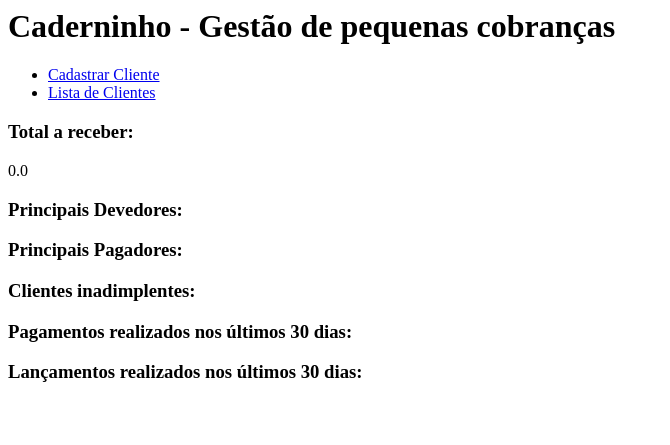
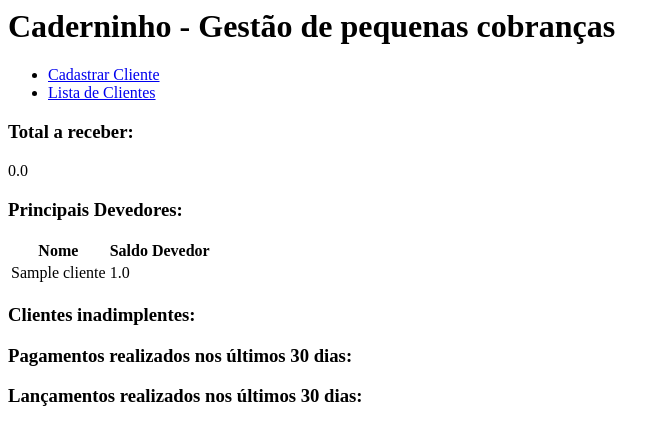
Before and after one commit to luciandalla/caderninho, a Flask app: page / in a window 1280 px wide. Shown: the top 445 px of the page, without its empty margins (0-670 px from the left). Run offline with Flask 2, Linux system fonts and the light colour scheme; the visitor is signed in with stand-in values (Sample User, id 1); tables that the repository leaves empty hold one stand-in row (values such as "Sample post").

Commit message:
Principais devedores na HOME

```diff
--- a/models/clientes.py
+++ b/models/clientes.py
@@ -6,6 +6,7 @@ class Clientes(db.Model):
     nome = db.Column(db.String(50), nullable=False)
     telefone = db.Column(db.String(20), nullable=False)
     email = db.Column(db.String(70), nullable=False)
+    saldo = db.Column(db.Float, nullable=False)
 
 
     def __repr__(self):
@@ -14,6 +15,11 @@ class Clientes(db.Model):
     @staticmethod
     def lista_clientes():
         clientes = Clientes.query.order_by(Clientes.nome)
+        return clientes
+
+    @staticmethod
+    def lista_clientes_por_saldo():
+        clientes = Clientes.query.order_by(Clientes.saldo.desc())
         return clientes
 
     @staticmethod
@@ -28,9 +34,10 @@ class Clientes(db.Model):
         email_validado = Validador.valida_email(email)
         telefone_validado = Validador.valida_telefone(telefone)
         dados_validados = nome_validado and email_validado and telefone_validado
+        saldo = 0
 
         if(dados_validados):
-            cliente = Clientes(nome=nome.upper(), telefone=telefone, email=email.upper())
+            cliente = Clientes(nome=nome.upper(), telefone=telefone, email=email.upper(), saldo=saldo)
             db.session.add(cliente)
             db.session.commit()
             mensagem = f"Cliente {nome} foi cadastrado com sucesso!"
@@ -68,3 +75,11 @@ class Clientes(db.Model):
                 return "Cliente deletado com sucesso!"
             except:
                 return "Não foi possível deletar. Cliente possui lançamentos vinculados!"
+
+    @staticmethod
+    def atualiza_saldo(id, valor):
+        cliente = Clientes.busca_cliente(id)
+        cliente.saldo = float(cliente.saldo) + float(valor)
+        db.session.add(cliente)
+        db.session.commit()
+        return f"Saldo alterado com sucesso!"
--- a/models/lancamentos.py
+++ b/models/lancamentos.py
@@ -36,24 +36,31 @@ class Lancamentos(db.Model):
         lancamento = Lancamentos(data=data, valor=valor, observacao=observacao, id_cliente=cliente_id)
         db.session.add(lancamento)
         db.session.commit()
+        Clientes.atualiza_saldo(cliente_id, valor)
         return 'Lançamento cadastrado com sucesso!'
 
     @staticmethod
     def altera_lancamento(id, data, valor, observacao, cliente_id):
         lancamento = Lancamentos.busca_lancamento(id)
+        diferenca_valor = float(valor) - float(lancamento.valor)
         lancamento.data = data
         lancamento.valor = valor
         lancamento.observacao = observacao
         lancamento.id_cliente = cliente_id
         db.session.add(lancamento)
         db.session.commit()
+        Clientes.atualiza_saldo(cliente_id, diferenca_valor)
         mensagem = f"Lançamento foi alterado com sucesso!"
         return mensagem
 
     @staticmethod
     def excluir_lancamento(id):
+            lancamento = Lancamentos.busca_lancamento(id)
+            cliente_id = lancamento.id_cliente
+            valor = float(lancamento.valor) * -1
             Lancamentos.query.filter_by(id=id).delete()
             db.session.commit()
+            Clientes.atualiza_saldo(cliente_id, valor)
             return "Lancamento deletado com sucesso!"
 
     @staticmethod
--- a/models/pagamentos.py
+++ b/models/pagamentos.py
@@ -35,24 +35,32 @@ class Pagamentos(db.Model):
         pagamento = Pagamentos(data=data, valor=valor, observacao=observacao, id_cliente=cliente_id)
         db.session.add(pagamento)
         db.session.commit()
+        valor = float(valor) * -1
+        Clientes.atualiza_saldo(cliente_id, valor)
         return 'Pagamento cadastrado com sucesso!'
 
     @staticmethod
     def altera_pagamento(id, data, valor, observacao, cliente_id):
         pagamento = Pagamentos.busca_pagamento(id)
+        diferenca_valor = float(pagamento.valor) - float(valor)
         pagamento.data = data
         pagamento.valor = valor
         pagamento.observacao = observacao
         pagamento.id_cliente = cliente_id
         db.session.add(pagamento)
         db.session.commit()
+        Clientes.atualiza_saldo(cliente_id, diferenca_valor)
         mensagem = f"Pagamento foi alterado com sucesso!"
         return mensagem
 
     @staticmethod
     def excluir_pagamento(id):
+            pagamento = Pagamentos.busca_pagamento(id)
+            cliente_id = pagamento.id_cliente
+            valor = float(pagamento.valor)
             Pagamentos.query.filter_by(id=id).delete()
             db.session.commit()
+            Clientes.atualiza_saldo(cliente_id, valor)
             return "Pagamento deletado com sucesso!"
 
     @staticmethod
--- a/templates/cliente-detalhes.html
+++ b/templates/cliente-detalhes.html
@@ -8,6 +8,8 @@
     <li>Telefone: {{ cliente.telefone }}</li>
     <li>E-mail: {{ cliente.email }}</li>
 </ul>
+
+<p>Saldo Devedor do cliente: R$ {{  cliente.saldo }}</p>
 
 <h3>Lançamentos</h3>
 <a href="{{ url_for('lancamento_novo', id=cliente.id) }}">Incluir lançamento</a>
--- a/templates/home.html
+++ b/templates/home.html
@@ -8,10 +8,27 @@
 <h3>Total a receber:</h3>
 <p>{{ valores_a_receber }}</p>
 
+<h3>Principais Devedores:</h3>
+<table>
+        <thead>
+            <tr>
+                <th>Nome</th>
+                <th>Saldo Devedor</th>
+            </tr>
+        </thead>
+        <tbody>
+            {% for devedor in devedores%}
+            <tr>
+                <td>{{ devedor.nome }}</td>
+                <td>{{ devedor.saldo }}</td>
+            </tr>
+            {% endfor %}
+        </tbody>
+</table>
 
-<h3>Principais Devedores:</h3>
 
-<h3>Principais Pagadores:</h3>
+
+
 
 <h3>Clientes inadimplentes:</h3>
 
--- a/views/gerais.py
+++ b/views/gerais.py
@@ -10,11 +10,17 @@ def total_a_receber():
     total = total_lancamentos - total_pagamentos
     return total
 
+def maiores_devedores():
+    proporcao = total_a_receber() * 0.10
+    clientes = Clientes.lista_clientes_por_saldo().filter(Clientes.saldo > proporcao)
+    return clientes
+
 @app.route('/')
 def home():
     if 'usuario' not in session or session['usuario'] == None:
         return redirect(url_for('login'))
 
     valores_a_receber = total_a_receber()
+    devedores = maiores_devedores()
 
-    return render_template('home.html', valores_a_receber=valores_a_receber)
+    return render_template('home.html', valores_a_receber=valores_a_receber, devedores=devedores)
```
Also changed, not shown: others/script_criacao_db.py (+1 -18 lines), templates/clientes.html (+6 -3 lines).
